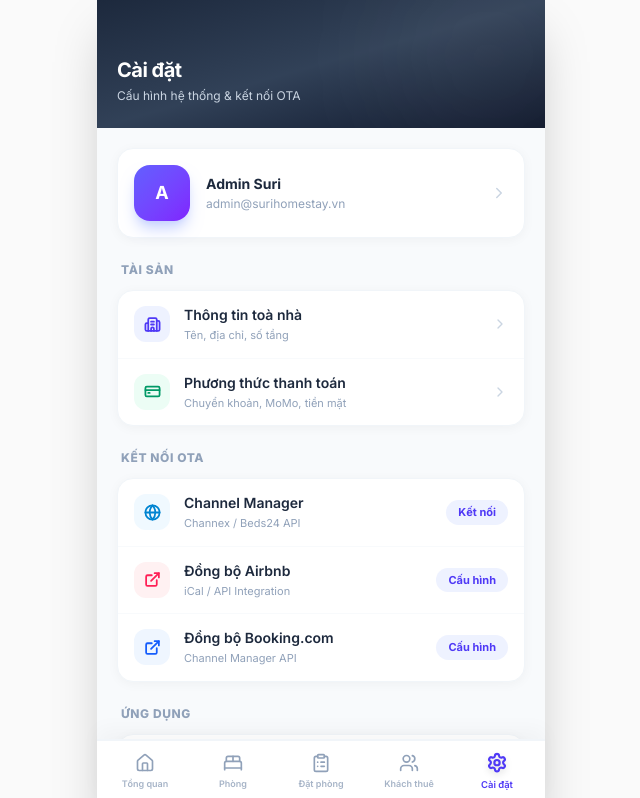
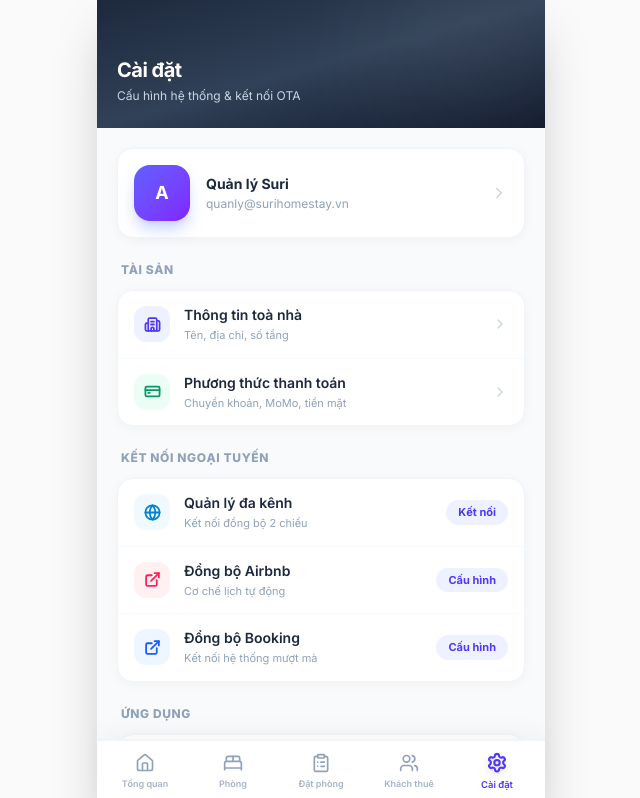
Before and after one commit to ngkienmkqn/renroom-mobile-pms, a Next.js app: page /settings in a window 1280 px wide. Shown: the top 798 px of the page, without its empty margins (319-959 px from the left). Built offline with nearby package versions, Linux system fonts and the light colour scheme.

Commit message:
style(crm): translate UI terms to pure Vietnamese

```diff
--- a/app/page.tsx
+++ b/app/page.tsx
@@ -43,7 +43,7 @@ export default function Dashboard() {
             id: `out_${b.id}`,
             icon: ArrowRight,
             title: `Chuẩn bị trả phòng (${b.room})`,
-            desc: `Khách: ${b.guestName} sẽ out lúc ${cOut.toLocaleString('vi-VN', {hour:'2-digit', minute:'2-digit', day:'2-digit', month:'2-digit'})}`,
+            desc: `Khách: ${b.guestName} sẽ trả phòng lúc ${cOut.toLocaleString('vi-VN', {hour:'2-digit', minute:'2-digit', day:'2-digit', month:'2-digit'})}`,
             color: "text-amber-500",
             bg: "bg-amber-50 dark:bg-amber-500/10",
             date: cOut
@@ -55,7 +55,7 @@ export default function Dashboard() {
             id: `in_${b.id}`,
             icon: CheckCircle2,
             title: `Sắp nhận phòng (${b.room})`,
-            desc: `Khách: ${b.guestName} sẽ in lúc ${cIn.toLocaleString('vi-VN', {hour:'2-digit', minute:'2-digit', day:'2-digit', month:'2-digit'})}`,
+            desc: `Khách: ${b.guestName} sẽ nhận phòng lúc ${cIn.toLocaleString('vi-VN', {hour:'2-digit', minute:'2-digit', day:'2-digit', month:'2-digit'})}`,
             color: "text-emerald-500",
             bg: "bg-emerald-50 dark:bg-emerald-500/10",
             date: cIn
@@ -82,7 +82,7 @@ export default function Dashboard() {
               <User size={22} strokeWidth={2.5}/>
             </div>
             <div>
-              <p className="text-indigo-100 text-[11px] font-semibold uppercase tracking-widest mb-0.5">Xin chào Admin,</p>
+              <p className="text-indigo-100 text-[11px] font-semibold uppercase tracking-widest mb-0.5">Xin chào Quản lý,</p>
               <h2 className="text-white text-xl font-black tracking-tight">Suri Home Stay</h2>
             </div>
           </div>
@@ -124,7 +124,7 @@ export default function Dashboard() {
                 <CalendarCheck size={22} strokeWidth={2.5} />
               </div>
               <h3 className="text-3xl font-black text-slate-800 dark:text-white">{checkins}<span className="text-sm font-semibold text-slate-400 ml-1">đơn</span></h3>
-              <p className="text-slate-500 dark:text-slate-400 text-xs font-semibold mt-1">Bookings OTA</p>
+              <p className="text-slate-500 dark:text-slate-400 text-xs font-semibold mt-1">Lượt đặt phòng</p>
             </div>
           </div>
         </section>
@@ -145,7 +145,7 @@ export default function Dashboard() {
                    <Clock size={24} strokeWidth={2} />
                  </div>
                  <h4 className="text-sm font-bold text-slate-400 dark:text-slate-300">Không có lịch gần đây</h4>
-                 <p className="text-xs text-slate-300 dark:text-slate-500 mt-1">Mọi nghiệp vụ Booking/Check-out sẽ hiện lên đây để AI nhắc nhở.</p>
+                 <p className="text-xs text-slate-300 dark:text-slate-500 mt-1">Các hoạt động nhận và trả phòng sẽ hiện lên đây để AI nhắc nhở.</p>
                </div>
              ) : (
                activities.map((act) => {
--- a/app/settings/page.tsx
+++ b/app/settings/page.tsx
@@ -24,11 +24,11 @@ const settingSections: { title: string; items: SettingItem[] }[] = [
     ],
   },
   {
-    title: "Kết nối OTA",
+    title: "Kết nối ngoại tuyến",
     items: [
-      { id: "channex", icon: Globe, label: "Channel Manager", description: "Channex / Beds24 API", iconBg: "bg-sky-50", iconColor: "text-sky-600", action: "Kết nối" },
-      { id: "airbnb", icon: ExternalLink, label: "Đồng bộ Airbnb", description: "iCal / API Integration", iconBg: "bg-rose-50", iconColor: "text-rose-500", action: "Cấu hình" },
-      { id: "booking", icon: ExternalLink, label: "Đồng bộ Booking.com", description: "Channel Manager API", iconBg: "bg-blue-50", iconColor: "text-blue-600", action: "Cấu hình" },
+      { id: "channex", icon: Globe, label: "Quản lý đa kênh", description: "Kết nối đồng bộ 2 chiều", iconBg: "bg-sky-50", iconColor: "text-sky-600", action: "Kết nối" },
+      { id: "airbnb", icon: ExternalLink, label: "Đồng bộ Airbnb", description: "Cơ chế lịch tự động", iconBg: "bg-rose-50", iconColor: "text-rose-500", action: "Cấu hình" },
+      { id: "booking", icon: ExternalLink, label: "Đồng bộ Booking", description: "Kết nối hệ thống mượt mà", iconBg: "bg-blue-50", iconColor: "text-blue-600", action: "Cấu hình" },
     ],
   },
   {
@@ -168,8 +168,8 @@ export default function SettingsPage() {
             A
           </div>
           <div className="flex-1">
-            <h3 className="text-sm font-bold text-slate-800 dark:text-white">Admin Suri</h3>
-            <p className="text-xs text-slate-400 mt-0.5">admin@surihomestay.vn</p>
+            <h3 className="text-sm font-bold text-slate-800 dark:text-white">Quản lý Suri</h3>
+            <p className="text-xs text-slate-400 mt-0.5">quanly@surihomestay.vn</p>
           </div>
           <ChevronRight size={18} className="text-slate-300" />
         </div>
@@ -228,7 +228,7 @@ export default function SettingsPage() {
                       <Smartphone size={18} strokeWidth={2.5}/>
                     </div>
                     <div>
-                      <p className="text-sm font-bold text-slate-800 dark:text-white">Push App</p>
+                      <p className="text-sm font-bold text-slate-800 dark:text-white">Báo di động</p>
                       <p className="text-xs text-slate-400">Gửi trực tiếp lên màn hình</p>
                     </div>
                   </div>
@@ -253,7 +253,7 @@ export default function SettingsPage() {
               <div className="bg-white dark:bg-slate-800 rounded-2xl shadow-sm border border-slate-100 dark:border-slate-700 overflow-hidden mb-6">
                 <div className="flex items-center justify-between p-4 border-b border-slate-50 dark:border-slate-700/50">
                   <div>
-                    <p className="text-sm font-bold text-slate-800 dark:text-white">Khách Check-in / Check-out</p>
+                    <p className="text-sm font-bold text-slate-800 dark:text-white">Khách Nhận / Trả phòng</p>
                     <p className="text-xs text-slate-400">Báo trước 2 tiếng để dọn dẹp</p>
                   </div>
                   <ToggleSwitch checked={notifCheckin} onChange={setNotifCheckin} />
```
